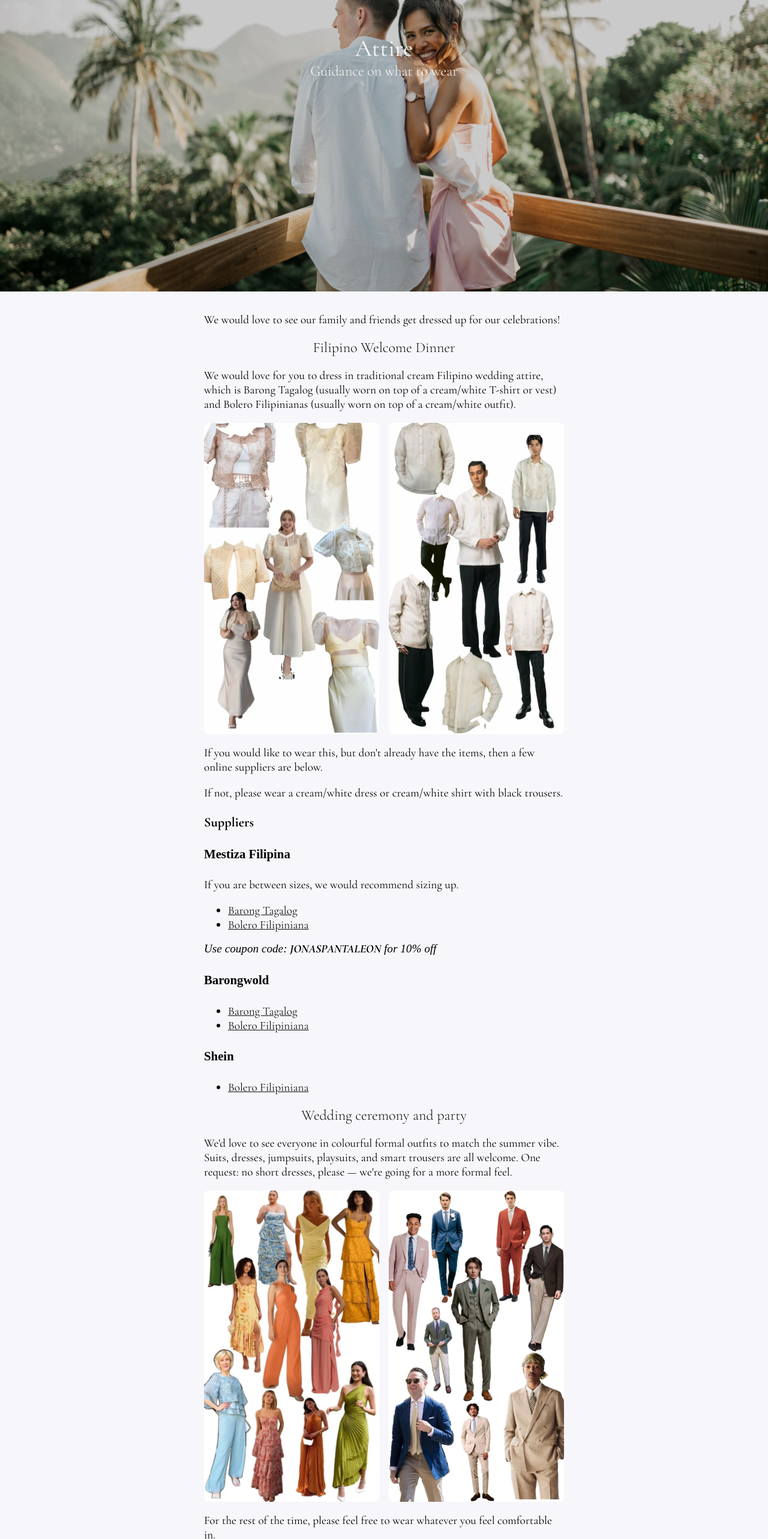
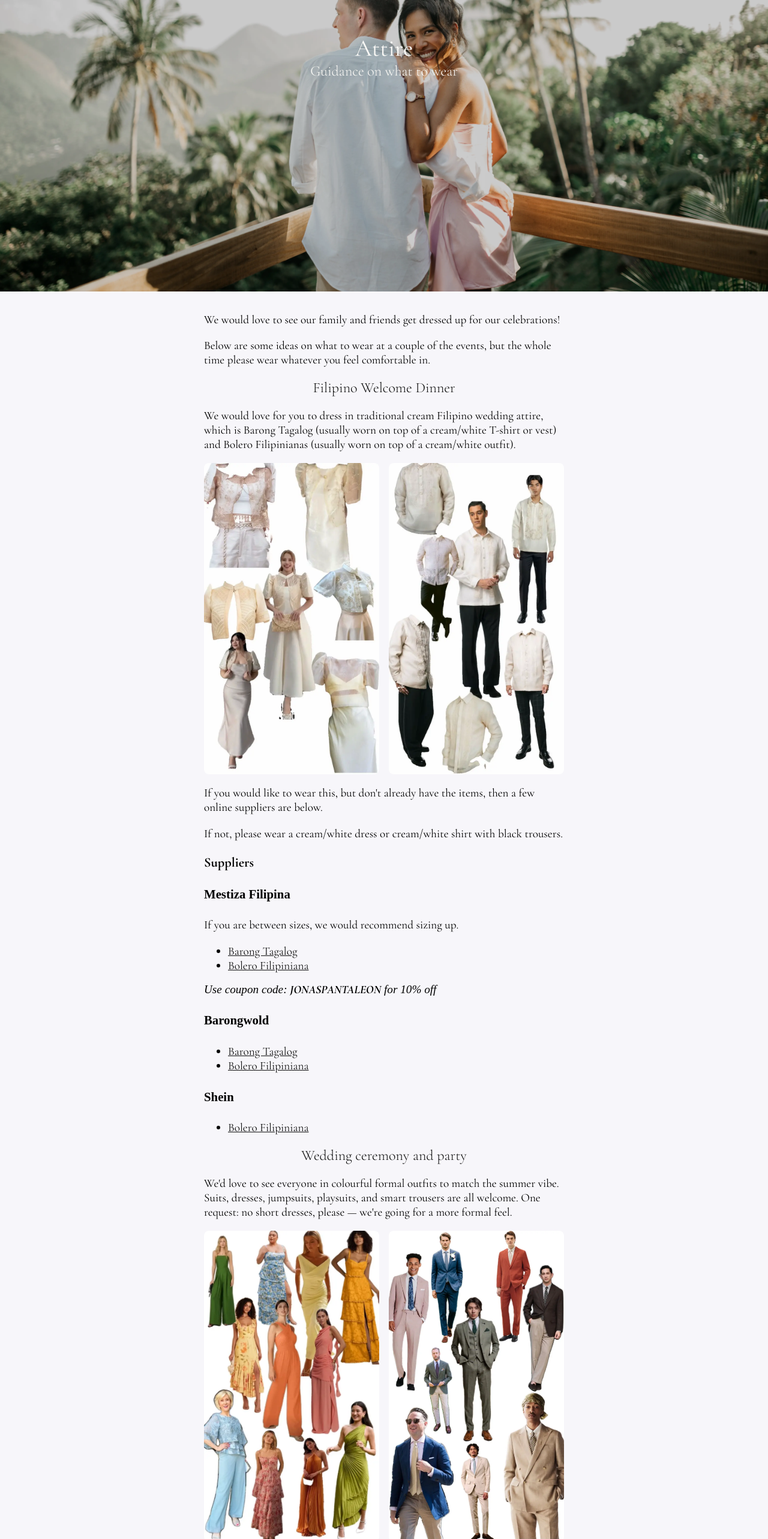
Before and after one commit to LawrenceWarren/wedding-website, a SvelteKit app: page /attire in a window 1280 px wide. Shown: the part 234-2800 px from the top of the page at 60% size. Built offline with nearby package versions, Linux system fonts and the light colour scheme.

Commit message:
Make attire page alteration

```diff
--- a/src/routes/attire/+page.svelte
+++ b/src/routes/attire/+page.svelte
@@ -43,6 +43,11 @@
   <p>
     We would love to see our family and friends get dressed up for our
     celebrations!
+  </p>
+
+  <p>
+    Below are some ideas on what to wear at a couple of the events, but the
+    whole time please wear whatever you feel comfortable in.
   </p>
 
   <h2>Filipino Welcome Dinner</h2>
@@ -126,11 +131,6 @@
   </p>
 
   <PhotoGrid photos={ceremony_photos} />
-
-  <p>
-    For the rest of the time, please feel free to wear whatever you feel
-    comfortable in.
-  </p>
 </TextColumn>
 
 <BurgerMenu />
```
